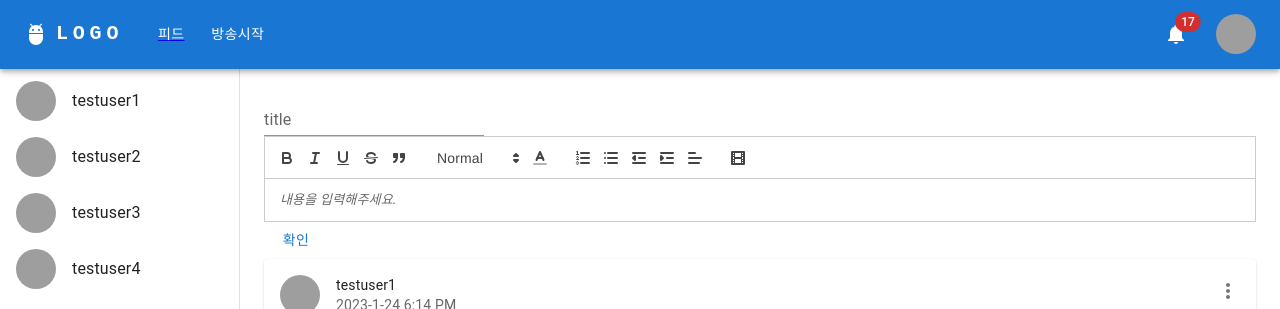
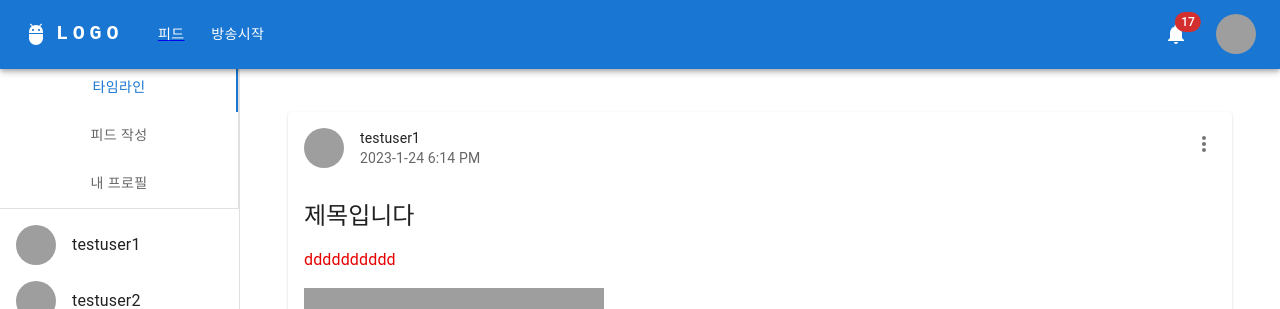
Before and after one commit to seoda0000/MALICON, a React (Create React App) app in the folder frontend/blahblah/: page /feed in a window 1280 px wide. Shown: the top 309 px of the page. Built offline with nearby package versions, Linux system fonts and the light colour scheme; grey boxes are pictures that could not be loaded.

Commit message:
[FE] Feat: Feed Tab 구현

```diff
--- a/frontend/blahblah/src/components/feed/EditorComponent.tsx
+++ b/frontend/blahblah/src/components/feed/EditorComponent.tsx
@@ -1,6 +1,5 @@
 import { useRef, useState, useMemo } from "react";
 import TextField from "@mui/material/TextField";
-//이렇게 라이브러리를 불러와서 사용하면 됩니다
 import ReactQuill from "react-quill";
 import "react-quill/dist/quill.snow.css";
 import Box from "@mui/material/Box";
@@ -11,8 +10,7 @@
   const QuillRef = useRef<ReactQuill>();
   const [contents, setContents] = useState("");
 
-  // quill에서 사용할 모듈을 설정하는 코드 입니다.
-  // 원하는 설정을 사용하면 되는데, 저는 아래와 같이 사용했습니다.
+  // quill에서 사용할 모듈을 설정하는 코드
   // useMemo를 사용하지 않으면, 키를 입력할 때마다, imageHandler 때문에 focus가 계속 풀리게 됩니다.
 
   function createFeedHandler(event: React.ChangeEvent<HTMLInputElement>) {
--- a/frontend/blahblah/src/components/feed/FeedList.tsx
+++ b/frontend/blahblah/src/components/feed/FeedList.tsx
@@ -58,8 +58,6 @@
 export default function FeedList() {
   return (
     <div>
-      <EditorComponent />
-
       {SAMPLE_FEED_LIST.map((item) => (
         <FeedListItem item={item} key={item.pk} />
       ))}
--- a/frontend/blahblah/src/components/feed/FeedSection.tsx
+++ b/frontend/blahblah/src/components/feed/FeedSection.tsx
@@ -3,11 +3,14 @@
 import CssBaseline from "@mui/material/CssBaseline";
 import Drawer from "@mui/material/Drawer";
 import IconButton from "@mui/material/IconButton";
-
+import Typography from "@mui/material/Typography";
 import MenuIcon from "@mui/icons-material/Menu";
 import Toolbar from "@mui/material/Toolbar";
 import FollowingList from "./FollowingList";
 import FeedList from "./FeedList";
+import Tab from "@mui/material/Tab";
+import Tabs from "@mui/material/Tabs";
+import EditorComponent from "./EditorComponent";
 const drawerWidth = 240;
 
 interface Props {
@@ -16,6 +19,39 @@
    * You won't need it on your project.
    */
   window?: () => Window;
+}
+
+interface TabPanelProps {
+  children?: React.ReactNode;
+  index: number;
+  value: number;
+}
+
+function TabPanel(props: TabPanelProps) {
+  const { children, value, index, ...other } = props;
+
+  return (
+    <div
+      role="tabpanel"
+      hidden={value !== index}
+      id={`vertical-tabpanel-${index}`}
+      aria-labelledby={`vertical-tab-${index}`}
+      {...other}
+    >
+      {value === index && (
+        <Box sx={{ p: 3 }}>
+          <Typography>{children}</Typography>
+        </Box>
+      )}
+    </div>
+  );
+}
+
+function a11yProps(index: number) {
+  return {
+    id: `vertical-tab-${index}`,
+    "aria-controls": `vertical-tabpanel-${index}`,
+  };
 }
 
 export default function FeedSection(props: Props) {
@@ -28,6 +64,13 @@
 
   const container =
     window !== undefined ? () => window().document.body : undefined;
+
+  // 탭 시도
+  const [value, setValue] = React.useState(0);
+
+  const handleChange = (event: React.SyntheticEvent, newValue: number) => {
+    setValue(newValue);
+  };
 
   return (
     <Box sx={{ display: "flex" }}>
@@ -55,6 +98,19 @@
             },
           }}
         >
+          <Toolbar />
+          <Tabs
+            orientation="vertical"
+            variant="scrollable"
+            value={value}
+            onChange={handleChange}
+            aria-label="Vertical tabs example"
+            sx={{ borderRight: 1, borderColor: "divider" }}
+          >
+            <Tab label="타임라인" {...a11yProps(0)} />
+            <Tab label="피드 작성" {...a11yProps(1)} />
+            <Tab label="내 프로필" {...a11yProps(2)} />
+          </Tabs>
           <FollowingList />
         </Drawer>
         <Drawer
@@ -68,6 +124,19 @@
           }}
           open
         >
+          <Toolbar />
+          <Tabs
+            orientation="vertical"
+            variant="scrollable"
+            value={value}
+            onChange={handleChange}
+            aria-label="Vertical tabs example"
+            sx={{ borderRight: 1, borderColor: "divider" }}
+          >
+            <Tab label="타임라인" {...a11yProps(0)} />
+            <Tab label="피드 작성" {...a11yProps(1)} />
+            <Tab label="내 프로필" {...a11yProps(2)} />
+          </Tabs>
           <FollowingList />
         </Drawer>
       </Box>
@@ -93,7 +162,16 @@
         </IconButton>
 
         {/* 피드 영역 */}
-        <FeedList />
+        <TabPanel value={value} index={0}>
+          <FeedList />
+        </TabPanel>
+        <TabPanel value={value} index={1}>
+          <h1>피드 작성</h1>
+          <EditorComponent />
+        </TabPanel>
+        <TabPanel value={value} index={2}>
+          Item Three
+        </TabPanel>
       </Box>
     </Box>
   );
--- a/frontend/blahblah/src/components/feed/FollowingList.tsx
+++ b/frontend/blahblah/src/components/feed/FollowingList.tsx
@@ -26,7 +26,7 @@
 export default function FollowingList() {
   return (
     <div>
-      <Toolbar />
+      {/* <Toolbar /> */}
       <Divider />
       <List>
         {SAMPLE_FOLLOWING_LIST.map((item) => (
--- a/frontend/blahblah/src/components/feed/PostSection.tsx
+++ /dev/null
@@ -1,3 +0,0 @@
-export default function PostSection() {
-  return;
-}
```
